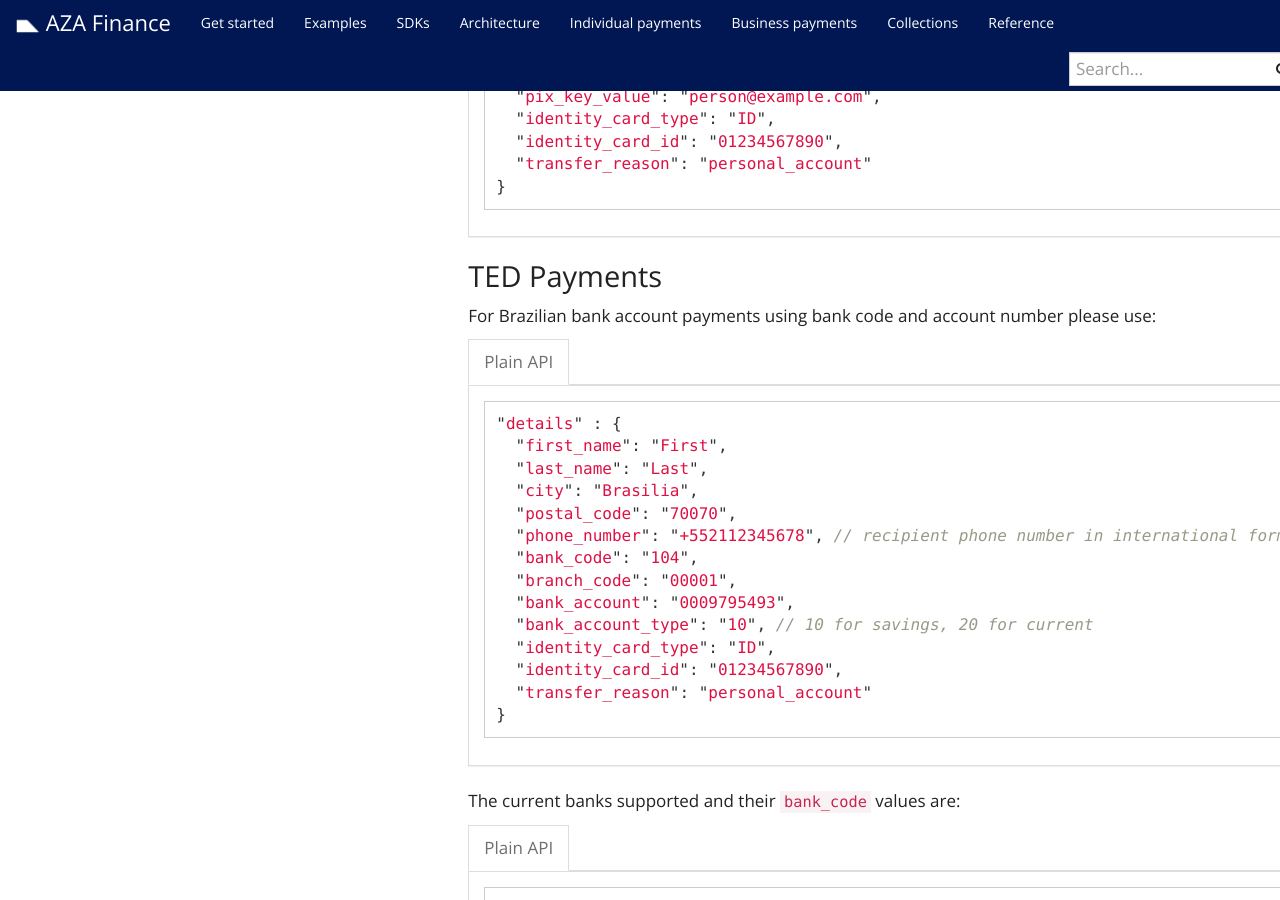
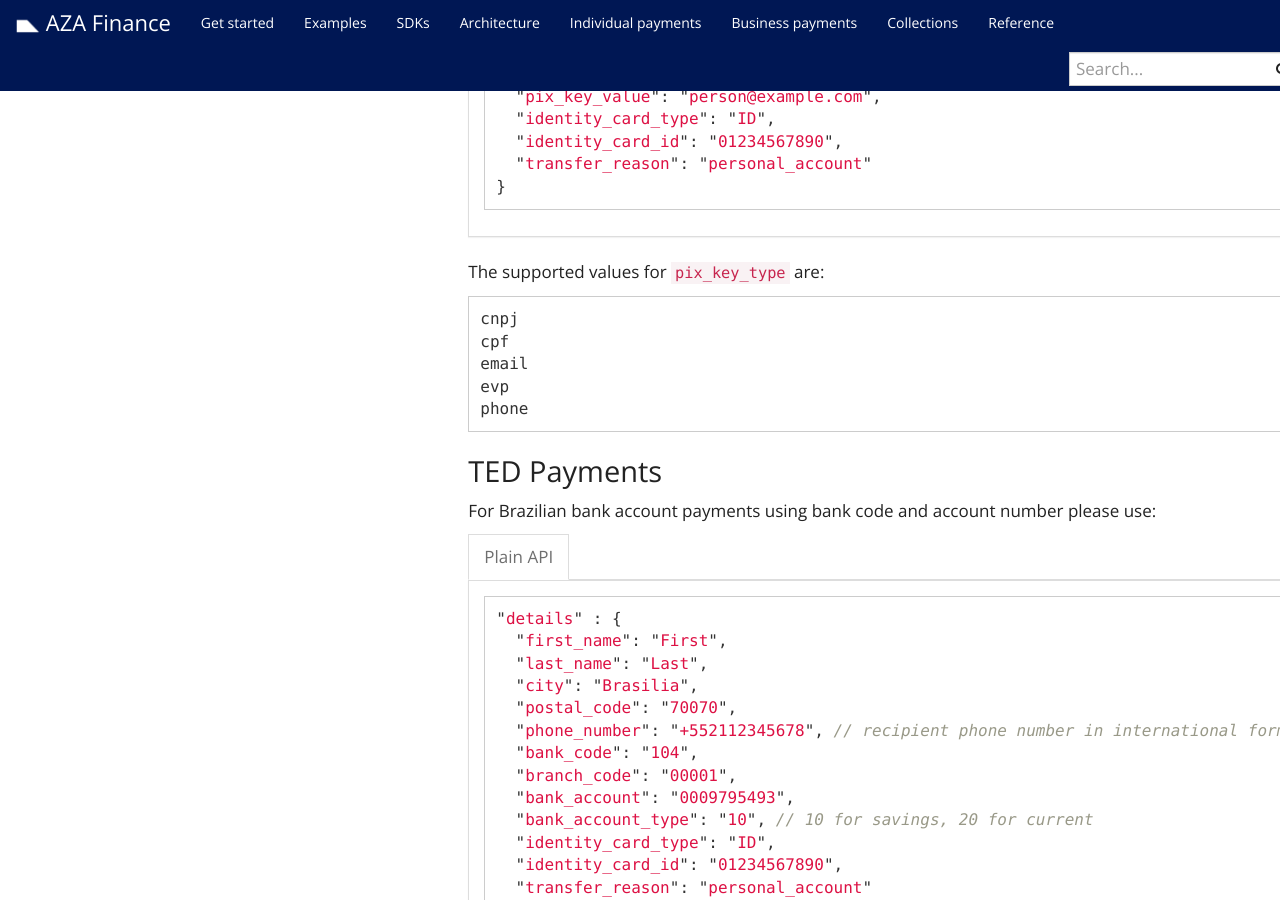
Before and after one commit to transferzero/api-documentation, a Jekyll site: the page built from _docs/individual-payments.md, in a window 1280 px wide and 900 px high, scrolled down 24695 px. Built offline with Jekyll 4.4.1, drawn with Linux system fonts in a browser that asks for light colours; nearby versions of some CDN libraries; comment, search, counter and statistics services are not loaded.

Commit message:
Adds pix_key_type(s) to BRL::Bank documentation

````diff
--- a/_includes/corridors/brl-bank.md
+++ b/_includes/corridors/brl-bank.md
@@ -23,7 +23,14 @@ For Brazilian bank account payments via PIX please use:
 
 {% include language-tabbar.html prefix="brl-bank-pix" raw=data-raw %}
 
-
+The supported values for `pix_key_type` are:
+```
+cnpj
+cpf
+email
+evp
+phone
+```
 
 ### TED Payments
 For Brazilian bank account payments using bank code and account number please use:
````
